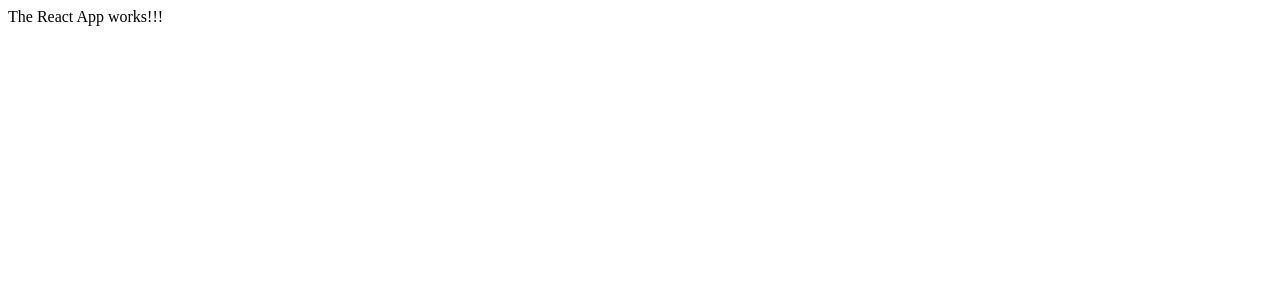
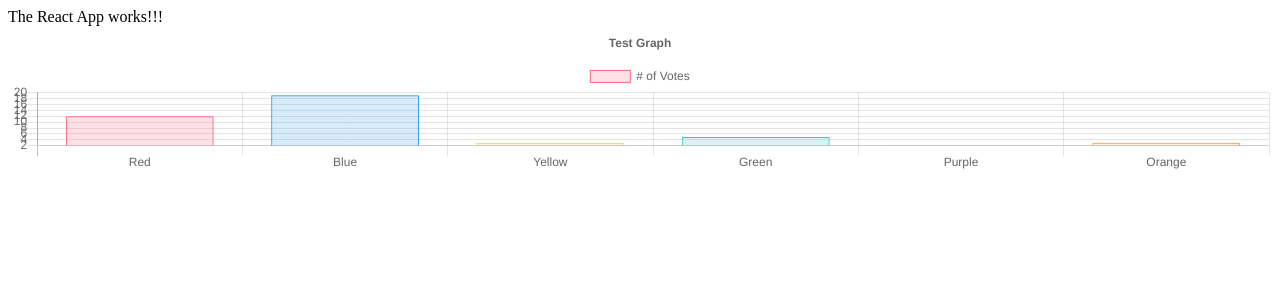
Before and after one commit to ktats/stock-prices, a React app: page / in a window 1280 px wide. Shown: the top 300 px of the page. Built offline with nearby package versions, Linux system fonts and the light colour scheme; the HTML template or start-up script is replaced by a standard one.

Commit message:
set up react chart

```diff
--- a/client/src/components/App.jsx
+++ b/client/src/components/App.jsx
@@ -1,4 +1,6 @@
 import React from 'react';
+import Chart from './Chart.jsx';
+
 
 class App extends React.Component {
   constructor(props) {
@@ -6,8 +8,11 @@ class App extends React.Component {
   }
 
   render() {
+      console.log(Chart);
       return (
-          <div>The React App works!!!</div>
+          <div>The React App works!!!
+              <Chart />
+          </div>
       );
   };
 };
--- /dev/null
+++ b/client/src/components/Chart.jsx
@@ -0,0 +1,50 @@
+import React, {Component} from 'react';
+import { Bar, Line, Pie } from 'react-chartjs-2';
+
+class Chart extends Component {
+    constructor(props) {
+        super(props)
+
+        this.state = {
+            chartData: {
+                labels: ['Red', 'Blue', 'Yellow', 'Green', 'Purple', 'Orange'],
+                datasets: [{
+                    label: '# of Votes',
+                    data: [12, 19, 3, 5, 2, 3],
+                    backgroundColor: [
+                        'rgba(255, 99, 132, 0.2)',
+                        'rgba(54, 162, 235, 0.2)',
+                        'rgba(255, 206, 86, 0.2)',
+                        'rgba(75, 192, 192, 0.2)',
+                        'rgba(153, 102, 255, 0.2)',
+                        'rgba(255, 159, 64, 0.2)'
+                    ],
+                    borderColor: [
+                        'rgba(255, 99, 132, 1)',
+                        'rgba(54, 162, 235, 1)',
+                        'rgba(255, 206, 86, 1)',
+                        'rgba(75, 192, 192, 1)',
+                        'rgba(153, 102, 255, 1)',
+                        'rgba(255, 159, 64, 1)'
+                    ],
+                    borderWidth: 1
+                }]
+            }
+        }
+    }
+    render() {
+        return (
+            <div className="chart">
+              <Bar
+                data={this.state.chartData}
+                options={{ maintainAspectRatio: false, title: {
+                    display: true,
+                    text: 'Test Graph',
+                } }}
+                />
+            </div>
+        )
+    }
+}
+
+export default Chart;
--- a/package.json
+++ b/package.json
@@ -25,10 +25,13 @@
     "@babel/preset-env": "^7.5.5",
     "@babel/preset-react": "^7.0.0",
     "babel-loader": "^8.0.6",
+    "chart.js": "^2.8.0",
     "express": "^4.17.1",
+    "moment": "^2.24.0",
     "nodemon": "^1.19.1",
     "path": "^0.12.7",
     "react": "^16.8.6",
+    "react-chartjs-2": "^2.7.6",
     "react-dev": "0.0.1",
     "react-dom": "^16.8.6"
   },
```
Also changed, not shown: 2 other files (tests, documents, lock files or other folders).
